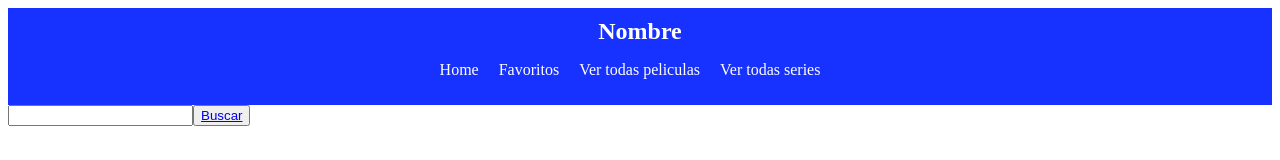
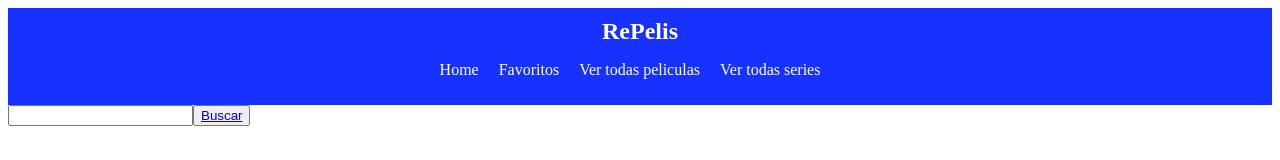
Before and after one commit to isayukelson/Proyecto3, a React (Create React App) app: page / in a window 1280 px wide. Shown: the top 160 px of the page. Built offline with nearby package versions, Linux system fonts and the light colour scheme; no server answers.

Commit message:
titulo y un par de cosas mas

```diff
--- a/src/componentes/Card/Card.js
+++ b/src/componentes/Card/Card.js
@@ -39,6 +39,7 @@ class Card extends Component {
         //console.log(`Clic en "Quitar de favoritos" para el ID: ${id}`);
         let peliculasFavoritas = localStorage.getItem("peliculasFavoritas")
         peliculasFavoritas = JSON.parse(peliculasFavoritas)
+
         let seriesFavoritas = localStorage.getItem("seriesFavoritas")
         seriesFavoritas = JSON.parse(seriesFavoritas)
 
--- a/src/componentes/Header/Header.js
+++ b/src/componentes/Header/Header.js
@@ -7,7 +7,7 @@ import FormBusqueda from "../FormBusqueda/FormBusqueda";;
 function Header() {
   return (
     <header>
-      <div className="logo">Nombre</div>
+      <div className="logo">RePelis</div>
       <nav>
         <ul>
           <li><Link to="/">Home</Link></li>
--- a/src/screens/Favoritos/Favoritos.js
+++ b/src/screens/Favoritos/Favoritos.js
@@ -69,7 +69,8 @@ class Favoritos extends Component {
             // Actualiza el estado de peliculasFavoritas en el componente
             this.setState({ peliculasFavoritas });
         }
-    }
+     }
+
 
     render() {
         return (
```
